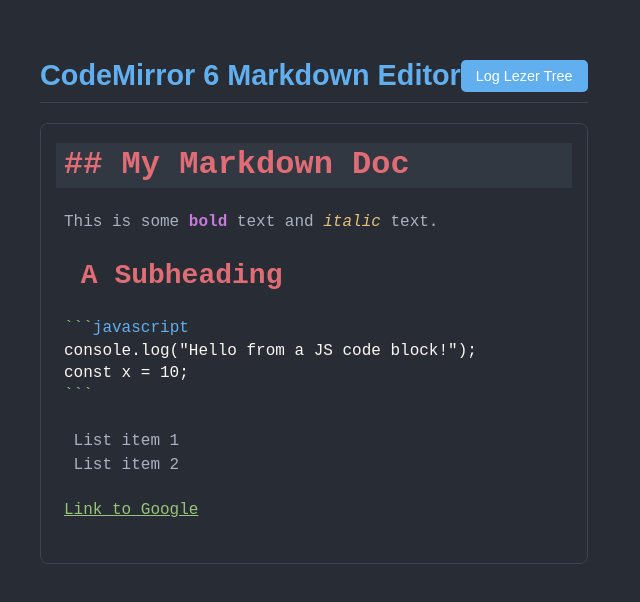
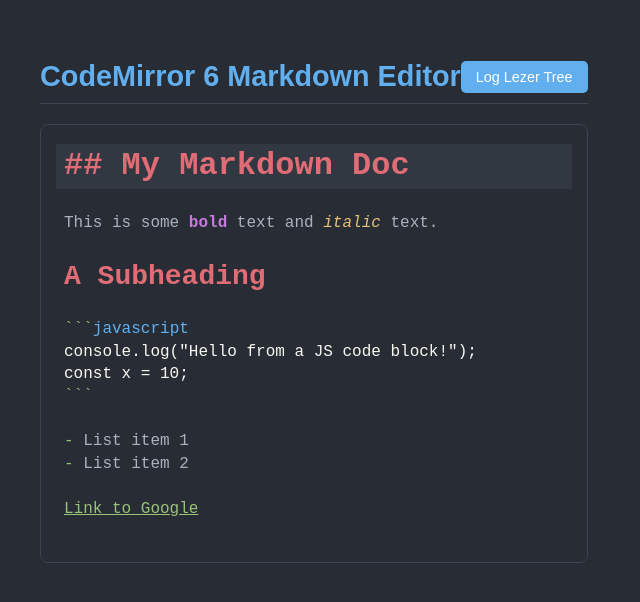
Before and after one commit to harshp2008/obsidianite, a React (Vite) app: page / in a window 1280 px wide. Shown: the part 108-710 px from the top of the page, without its empty margins (0-640 px from the left). Built offline with nearby package versions, Linux system fonts and the light colour scheme.

Commit message:
fixed heading

```diff
--- a/src/App.css
+++ b/src/App.css
@@ -10,91 +10,89 @@
 }
 
 .App {
-  max-width: 900px; /* Constrain width for better readability */
-  margin: 0 auto; /* Center the app container */
+  max-width: 900px;
+  margin: 0 auto;
   padding: 20px;
-  background-color: #282c34; /* Match body background */
-  border-radius: 8px; /* Slightly rounded corners */
+  background-color: #282c34;
+  border-radius: 8px;
 }
 
 /* --- Header Styling --- */
 .app-header {
-  display: flex; /* Use flexbox for horizontal layout */
-  align-items: center; /* Vertically align items */
-  justify-content: space-between; /* Space out title and button */
-  margin-bottom: 20px; /* Space below header */
-  padding-bottom: 10px; /* Internal padding */
-  border-bottom: 1px solid #3e4451; /* Subtle separator */
+  display: flex;
+  align-items: center;
+  justify-content: space-between;
+  margin-bottom: 20px;
+  padding-bottom: 10px;
+  border-bottom: 1px solid #3e4451;
 }
 
 .app-title {
-  font-size: 1.8em; /* Smaller title font size */
-  color: #61afef; /* A nice blue for the title */
-  margin: 0; /* Remove default margin */
+  font-size: 1.8em;
+  color: #61afef;
+  margin: 0;
 }
 
 .log-button {
-  background-color: #61afef; /* Button background color */
-  color: white; /* Button text color */
+  background-color: #61afef;
+  color: white;
   border: none;
   padding: 8px 15px;
   border-radius: 5px;
   cursor: pointer;
-  font-size: 0.9em; /* Smaller button font size */
+  font-size: 0.9em;
   transition: background-color 0.2s ease;
 }
 
 .log-button:hover {
-  background-color: #52a0e0; /* Darker blue on hover */
+  background-color: #52a0e0;
 }
 
 /* --- Editor Container Styling --- */
 .editor-container {
-  border: 1px solid #3e4451; /* Subtle border for the editor */
+  border: 1px solid #3e4451;
   border-radius: 8px;
-  overflow: hidden; /* Important for border-radius to apply to editor contents */
-  min-height: 400px; /* Ensure a minimum height for the editor */
+  overflow: hidden;
+  min-height: 400px;
 }
 
 /* --- CodeMirror Core Overrides --- */
 .cm-editor {
-  height: 100%; /* Fill the editor-container */
-  font-family: 'Fira Code', 'Cascadia Code', 'Consolas', monospace; /* Preferred monospace font */
-  font-size: 16px; /* Adjust base font size */
-  line-height: 1.5; /* Improve line spacing */
+  height: 100%;
+  font-family: 'Fira Code', 'Cascadia Code', 'Consolas', monospace;
+  font-size: 16px;
+  line-height: 1.5;
 }
 
 .cm-editor .cm-line {
-  padding-left: 8px; /* Add some padding to lines if no line numbers */
+  padding-left: 8px;
 }
 
-.cm-editor .cm-scroller { /* General styling for the scrollable area */
-  padding: 15px; /* Add some padding around the text */
+.cm-editor .cm-scroller {
+  padding: 15px;
 }
 
 .cm-editor .cm-activeLine {
-  background-color: #323842; /* A slightly lighter dark for active line */
+  background-color: #323842;
 }
 
 /* --- Syntax Highlighting (from customHighlightStyle) --- */
-/* These ensure proper colors for the *content* of markdown */
 .cm-editor .cm-header-1, .cm-editor .cm-header-2, .cm-editor .cm-header-3,
 .cm-editor .cm-header-4, .cm-editor .cm-header-5, .cm-editor .cm-header-6 {
-  color: #e06c75 !important; /* Headers - example red from oneDark theme */
+  color: #e06c75 !important;
 }
 
 .cm-editor .cm-strong {
   font-weight: bold;
-  color: #c678dd !important; /* Bold text - example purple */
+  color: #c678dd !important;
 }
 
 .cm-editor .cm-emphasis {
   font-style: italic;
-  color: #e5c07b !important; /* Italic text - example yellow */
+  color: #e5c07b !important;
 }
 
-/* --- Link Display (from markdownLinkTransformation) --- */
-/* This is for the custom widget that replaces the link syntax */
+/* --- Link Display (for markdownLinkTransformation, if used) --- */
 .cm-editor .cm-link-display {
   color: #98c379; /* A green color for links */
   text-decoration: underline;
@@ -107,38 +105,20 @@
   color: #7fbf5d;
 }
 
-/* Hide the cursor in the replaced link view if it's showing for the widget */
+/* Hide the cursor when it's just visually over the replaced link widget */
 .cm-editor .cm-link-display + .cm-cursor {
     display: none;
 }
 
 /* --- List Bullets --- */
-/* CodeMirror's default bullet styling */
+/* This ensures CodeMirror's own visual bullet point is always visible */
 .cm-editor .cm-list-bullet {
   color: #abb2bf; /* Show subtle grey bullets by default */
   margin-right: 5px;
   pointer-events: auto; /* Allow cursor interaction with the bullet */
 }
 
-/*
-  The `cm-list-bullet` itself is distinct from the `ListMark` node
-  which is the `-` or `*` character. The `markdownSyntaxHiding`
-  extension will hide the `ListMark` character.
-  The `cm-list-bullet` is a separate visual element CodeMirror adds.
+/* --- NO OTHER HIDING CSS --- */
+/* All other hiding CSS (cm-hidden-markdown-syntax-mark, etc.) is removed.
+   The hiding is now solely handled by the zero-width space replacement in TS.
 */
-
-/* --- Cleanup of Old Hiding Styles --- */
-/* Remove all previous iterations of hiding CSS classes */
-/* These are no longer needed as the hiding is done by Decoration.replace directly */
-/*
-.cm-hidden-markdown-syntax { display: none; }
-.cm-editor .cm-hidden-markdown-syntax-replaced { display: none !important; }
-.cm-editor .cm-hidden-markdown-syntax-mark {
-  color: transparent !important;
-  font-size: 0.1px !important;
-  letter-spacing: -100px !important;
-  white-space: pre !important;
-  overflow: hidden !important;
-  display: inline !important;
-}
-*/
```
Also changed, not shown: src/extensions/markdownSyntaxHiding.ts (+43 -36 lines).
